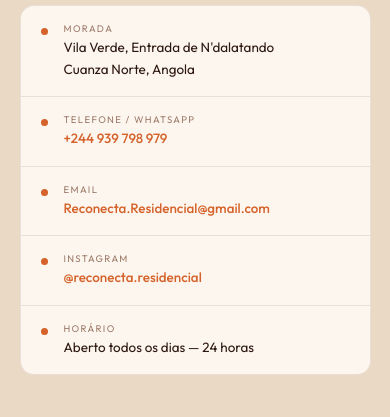
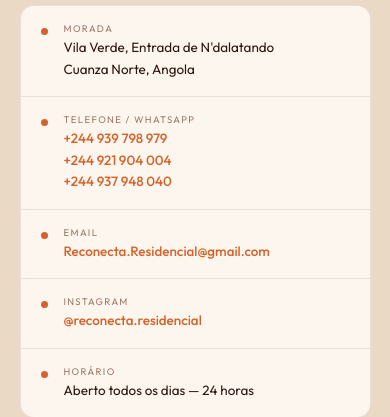
Before and after one commit to vegapunmk730-star/RECONECTATARESIDENCIAL, a plain HTML site: page index.html in a window 390 px wide. Shown: the part 9000-9417 px from the top of the page. Drawn offline with nearby package versions, Linux system fonts and the light colour scheme; no server answers.

Commit message:
Add multiple phone numbers to contact section

```diff
--- a/index.html
+++ b/index.html
@@ -347,7 +347,9 @@
       </div>
       <div class="loc-list">
         <div class="loc-i"><div class="loc-dot"></div><div><div class="loc-lb">Morada</div><div class="loc-v">Vila Verde, Entrada de N'dalatando<br>Cuanza Norte, Angola</div></div></div>
-        <div class="loc-i"><div class="loc-dot"></div><div><div class="loc-lb">Telefone / WhatsApp</div><div class="loc-v"><a href="tel:+244939798979">+244 939 798 979</a></div></div></div>
+        <div class="loc-i"><div class="loc-dot"></div><div><div class="loc-lb">Telefone / WhatsApp</div><div class="loc-v"><a href="tel:+244939798979">+244 939 798 979</a><br>
+      <a href="tel:+244921904004">+244 921 904 004</a><br>
+      <a href="tel:+244937948040">+244 937 948 040</a></div></div></div>
         <div class="loc-i"><div class="loc-dot"></div><div><div class="loc-lb">Email</div><div class="loc-v"><a href="mailto:Reconecta.Residencial@gmail.com">Reconecta.Residencial@gmail.com</a></div></div></div>
         <div class="loc-i"><div class="loc-dot"></div><div><div class="loc-lb">Instagram</div><div class="loc-v"><a href="https://www.instagram.com/reconecta.residencial" target="_blank" rel="noopener noreferrer">@reconecta.residencial</a></div></div></div>
         <div class="loc-i"><div class="loc-dot"></div><div><div class="loc-lb">Horário</div><div class="loc-v">Aberto todos os dias — 24 horas</div></div></div>
```
